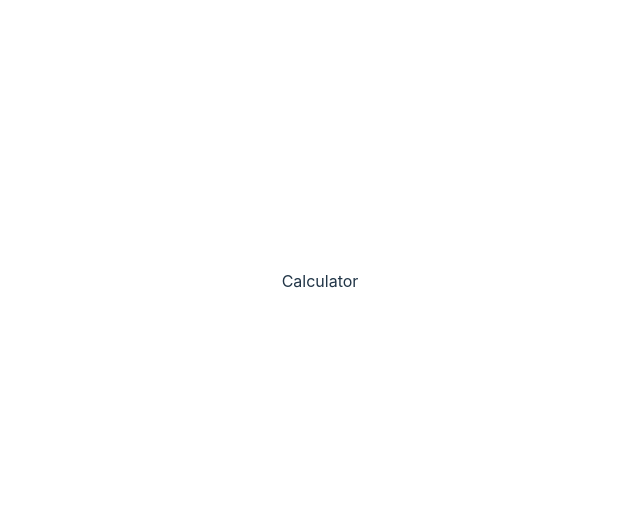
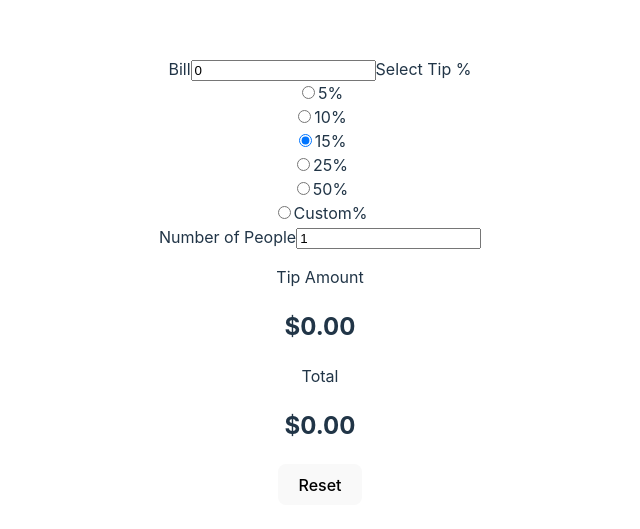
Before and after one commit to caner404/tip-calculator-app, a React (Vite) app: page / in a window 1280 px wide. Shown: the part 119-648 px from the top of the page, without its empty margins (320-960 px from the left). Built offline with nearby package versions, Linux system fonts and the light colour scheme.

Commit message:
Add calculator functionality with tip calculation and user inputs

```diff
--- a/src/Calculator.tsx
+++ b/src/Calculator.tsx
@@ -1,3 +1,83 @@
+import { useEffect, useState } from 'react';
+import { calculate } from './helper';
+
 export function Calculator() {
-  return <div>Calculator</div>;
+  const percentages = ['5', '10', '15', '25', '50', 'Custom'];
+  const [bill, setBill] = useState(0);
+  const [checked, setChecked] = useState(percentages[2]);
+  const [numberOfPeople, setNumberOfPeople] = useState(1);
+
+  const [tipPerPerson, setTipPerPerson] = useState(0);
+  const [amountPerPerson, setAmountPerPerson] = useState(0);
+
+  const resetValues = () => {
+    setBill(0);
+    setNumberOfPeople(1);
+    setChecked(percentages[2]);
+  };
+
+  useEffect(() => {
+    const [tipPerPerson, amountPerPerson] = calculate(bill, numberOfPeople, Number(checked));
+    setTipPerPerson(tipPerPerson);
+    setAmountPerPerson(amountPerPerson);
+  }, [bill, numberOfPeople, checked]);
+  return (
+    <div>
+      <form>
+        <label htmlFor='billInput'>Bill</label>
+        <input
+          id='billInput'
+          type='number'
+          aria-label='Bill'
+          value={bill}
+          onChange={(e) => {
+            setBill(Number(e.target.value));
+          }}
+        />
+        <label htmlFor='billInput'>Select Tip %</label>
+
+        {percentages.map((percentage) => {
+          return (
+            <div key={percentage}>
+              <input
+                type='radio'
+                id={`${percentage}%-tip`}
+                value={percentage}
+                aria-checked={checked === percentage}
+                checked={checked === percentage}
+                className={checked === percentage ? 'active' : ''}
+                onChange={(e) => {
+                  setChecked(e.target.value);
+                }}
+              />
+              <label htmlFor={`${percentage}%-tip`}>{percentage}%</label>
+            </div>
+          );
+        })}
+        <label htmlFor='numberOfPeople'>Number of People</label>
+        {numberOfPeople === 0 && <p>Can't be zero</p>}
+        <input
+          id='numberOfPeople'
+          type='number'
+          aria-label='Number of People'
+          value={numberOfPeople}
+          onChange={(e) => {
+            setNumberOfPeople(Number(e.target.value));
+          }}
+        />
+      </form>
+      <div>
+        <div>
+          <p>Tip Amount </p>
+          <h2>${tipPerPerson.toFixed(2)}</h2>
+        </div>
+        <div>
+          <p>Total </p>
+          <h2>${amountPerPerson.toFixed(2)}</h2>
+        </div>
+
+        <button onClick={resetValues}>Reset</button>
+      </div>
+    </div>
+  );
 }
--- /dev/null
+++ b/src/helper.ts
@@ -0,0 +1,6 @@
+export function calculate(bill: number, numberOfPerson: number, tipPercentage: number) {
+  const tipAmountPerPerson = (bill * (tipPercentage / 100)) / numberOfPerson;
+  const totalAmountPerPerson = bill / numberOfPerson + tipAmountPerPerson;
+
+  return [tipAmountPerPerson, totalAmountPerPerson];
+}
```
Also changed, not shown: 1 other file (tests, documents, lock files or other folders).
